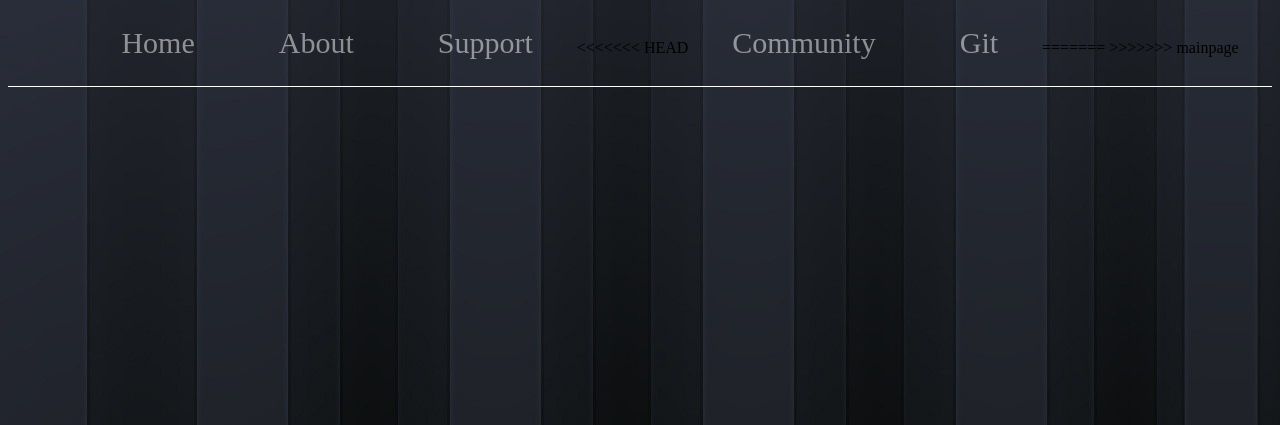
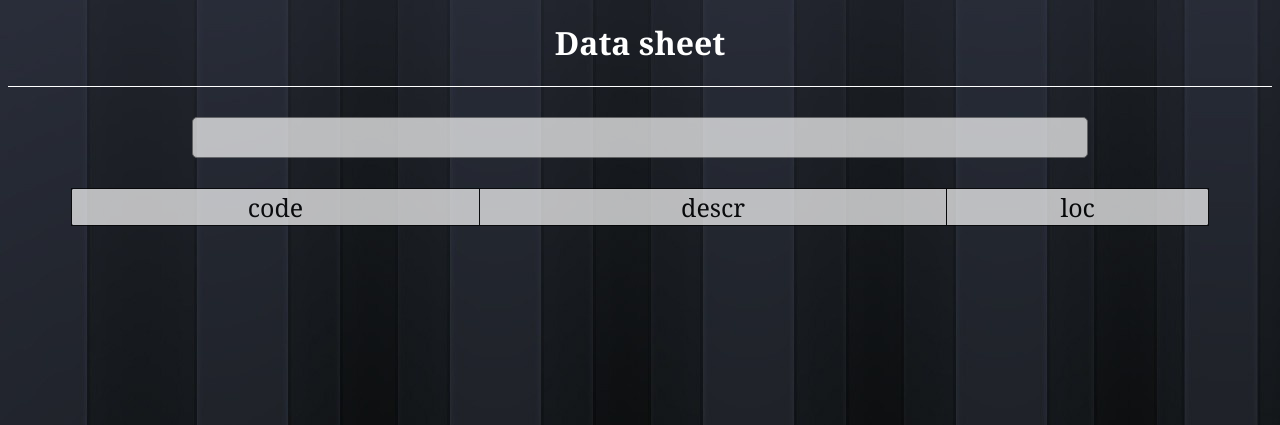
Before and after one commit to RinaldsKudelko/vinteger, a Django app: page / in a window 1280 px wide. Shown: the top 425 px of the page. Run offline with Django 3.2, Linux system fonts and the light colour scheme; some libraries are stand-ins or nearby versions.

Commit message:
styling up

```diff
--- a/home/static/home/style.css
+++ b/home/static/home/style.css
@@ -52,3 +52,38 @@
     color:grey;
 
 }
+
+.page-head{
+    color:white;
+}
+
+.search-input{
+    background-color:white;
+    color:black;
+    border:solid 1px grey;
+    border-radius:5px;
+    padding:5px;
+    width:70%;
+    font-size:25px;
+    opacity:0.7;
+}
+
+.home-content{
+    text-align:center;
+    margin-top:30px;
+}
+
+.search-table{
+    background-color:white;
+    color:black;
+    border:solid 1px grey;
+    border-radius:5px;
+    width:100%;
+    font-size:25px;
+    opacity:0.7;
+    border:solid 1px black;
+    border-collapse:collapse;
+}
+td{
+    border:solid 1px black;
+}
--- a/home/templates/home/home.html
+++ b/home/templates/home/home.html
@@ -1,5 +1,5 @@
 <!DOCTYPE html>
-<html>
+<html style = "font-family:Cambria, Cochin, Georgia, Times, 'Times New Roman', serif">
     <head>
         {% load static %}
 
@@ -21,25 +21,32 @@
 
             <div id = "menu">
 
-                <ul>
-                    <li class = "list-item"> Home </li>
-                    <li class = "list-item"> About </li>
-                    <li class = "list-item"> Support </li>
-<<<<<<< HEAD
-                    <li class = "list-item"> Community </li>
-                    <li class = "list-item"> Git </li>
-=======
-
->>>>>>> mainpage
-                </ul>
+                <h1 class = "page-head">Data sheet</h1>
 
             </div>
-            <div id = "home-content" class = "text1">
+            <div class = "home-content">
 
+                <input class = "search-input" type = "text">
 
 
             </div>
-
+            <div class = "home-content">
+                <div style = "display:inline-block;width:90%;">
+                <table class = "search-table">
+                    <tr>
+                        <td>
+                            code
+                        </td>
+                        <td>
+                            descr
+                        </td>
+                        <td>
+                            loc
+                        </td>
+                    </tr>
+                </table>
+                </div>
+            </div>
 
         </div>
 
```
